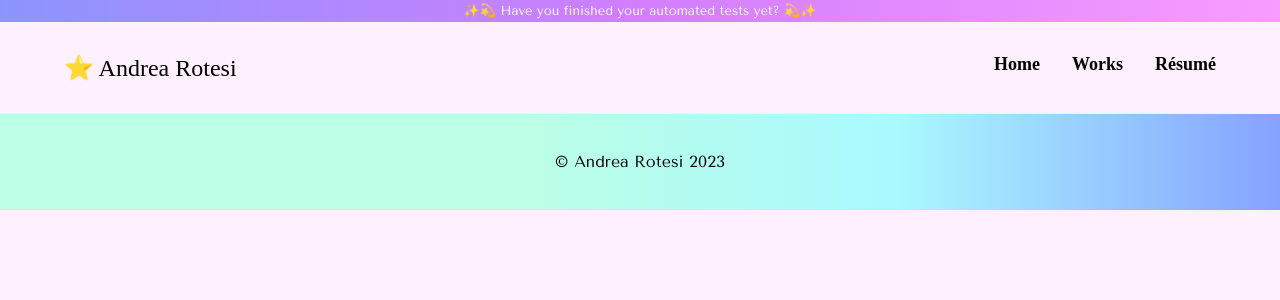
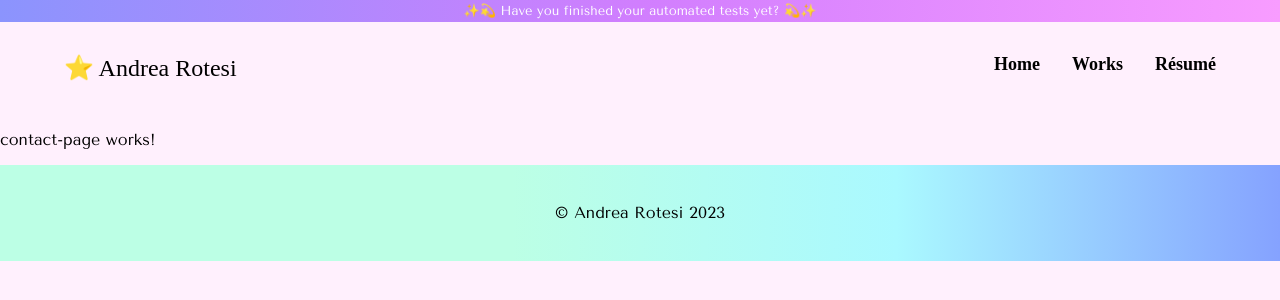
Before and after one commit to andrearotesi/ng-portfolio, an Angular app: page /contact in a window 1280 px wide. Before the commit this address led to /. Shown: the top 300 px of the page. Built offline with nearby package versions, Linux system fonts and the light colour scheme; a web font is replaced by a local one.

Commit message:
Added  contact-page component + fixed lazy loading

```diff
--- a/src/app/app-routing.module.ts
+++ b/src/app/app-routing.module.ts
@@ -9,6 +9,10 @@ const routes: Routes = [
   {
     path: 'works',
     loadChildren: () => import('./pages/works-page/works-page.module').then(m => m.WorksPageModule)
+  },
+  {
+    path: 'contact',
+    loadChildren: () => import('./pages/contact-page/contact-page.module').then(m => m.ContactPageModule)
   }
 ];
 
--- /dev/null
+++ b/src/app/pages/contact-page/contact-page.component.html
@@ -0,0 +1 @@
+<p>contact-page works!</p>
```
Also changed, not shown: src/app/app.module.ts (+2 -10 lines), src/app/pages/contact-page/contact-page.component.ts (added, +10 -0 lines), src/app/pages/contact-page/contact-page.module.ts (added, +20 -0 lines), src/app/pages/home-page/home-page.module.ts (+6 -2 lines), src/app/pages/works-page/works-page.module.ts (+6 -2 lines), src/app/pages/contact-page/contact-page.component.scss (added).
